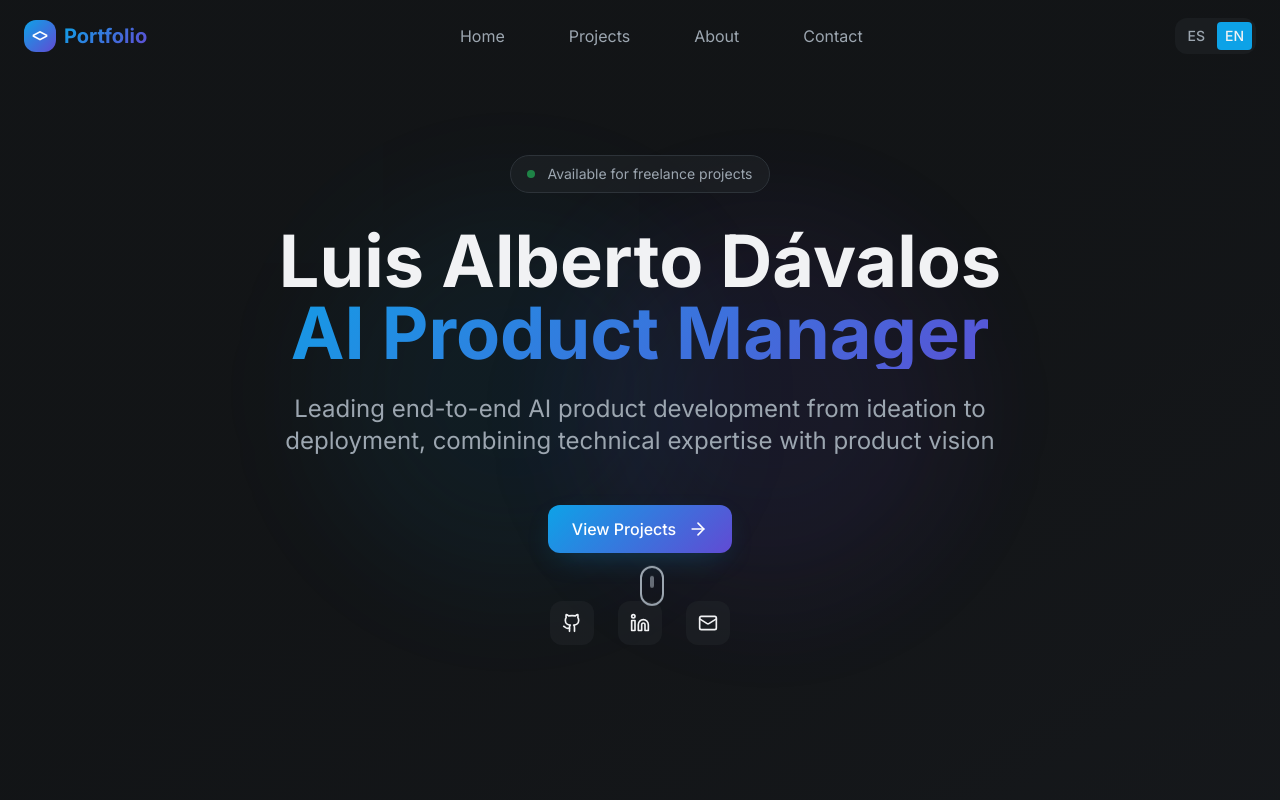
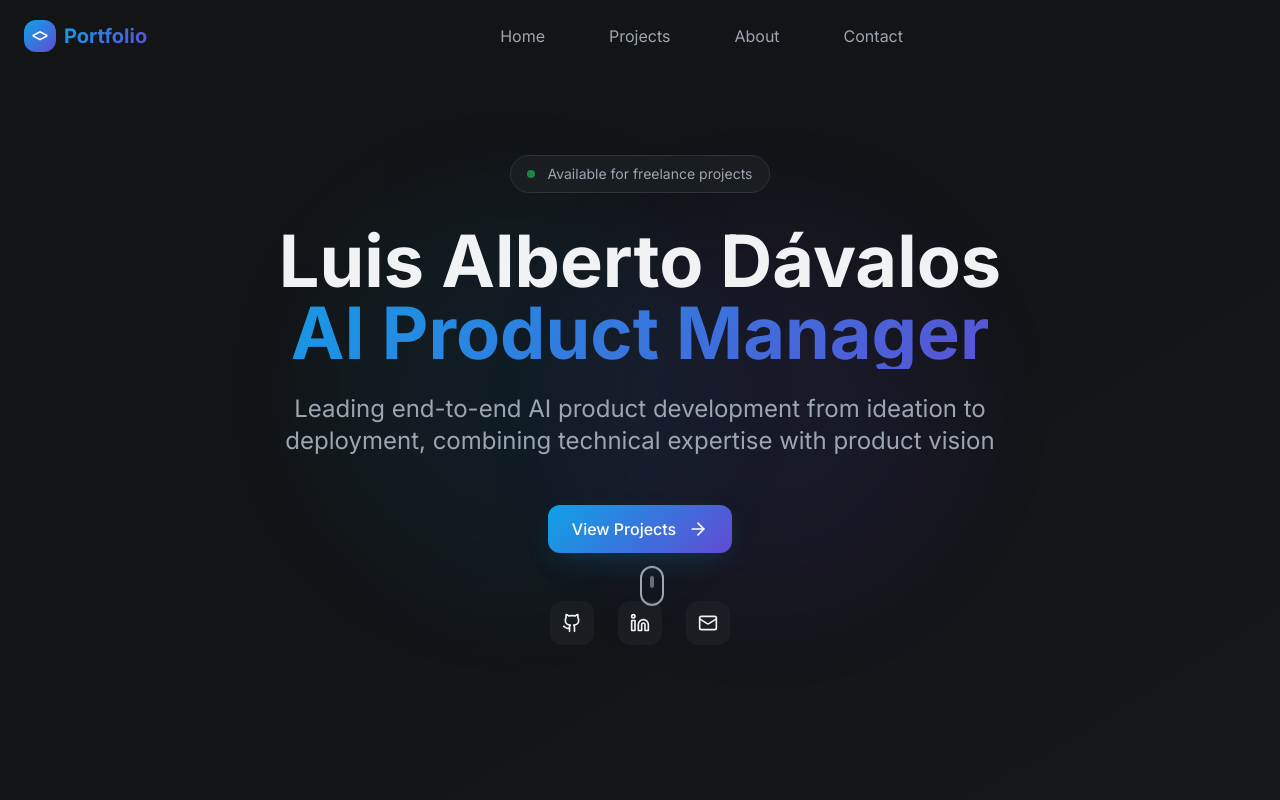
Before and after one commit to Kstor10/albertodavalos, a React (Vite) app: page / in a window 1280 px wide. Shown: the top 800 px of the page. Built offline with nearby package versions, Linux system fonts and the light colour scheme.

Commit message:
Remove Spanish language option
Remove all Spanish language content and options from the website, ensuring only English remains.

```diff
--- a/src/components/Header.tsx
+++ b/src/components/Header.tsx
@@ -62,31 +62,8 @@ const Header: React.FC = () => {
             ))}
           </nav>
 
-          {/* Language Switcher & Mobile Menu */}
+          {/* Mobile Menu */}
           <div className="flex items-center space-x-4">
-            {/* Language Switcher */}
-            <div className="flex items-center space-x-1 bg-muted/50 rounded-lg p-1">
-              <button
-                onClick={() => setLanguage('es')}
-                className={`px-2 py-1 rounded text-sm font-medium transition-colors ${
-                  language === 'es'
-                    ? 'bg-primary text-primary-foreground'
-                    : 'text-muted-foreground hover:text-foreground'
-                }`}
-              >
-                ES
-              </button>
-              <button
-                onClick={() => setLanguage('en')}
-                className={`px-2 py-1 rounded text-sm font-medium transition-colors ${
-                  language === 'en'
-                    ? 'bg-primary text-primary-foreground'
-                    : 'text-muted-foreground hover:text-foreground'
-                }`}
-              >
-                EN
-              </button>
-            </div>
 
             {/* Mobile Menu Button */}
             <button
```
